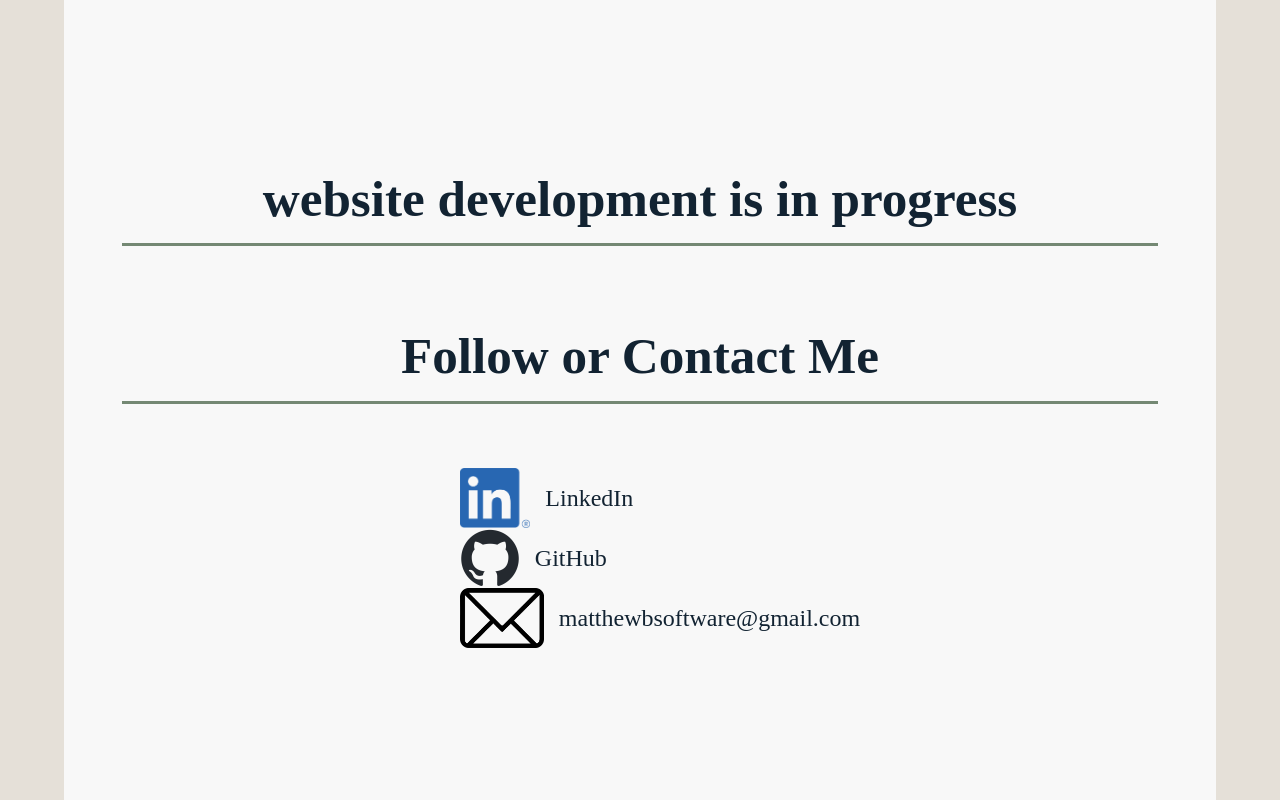
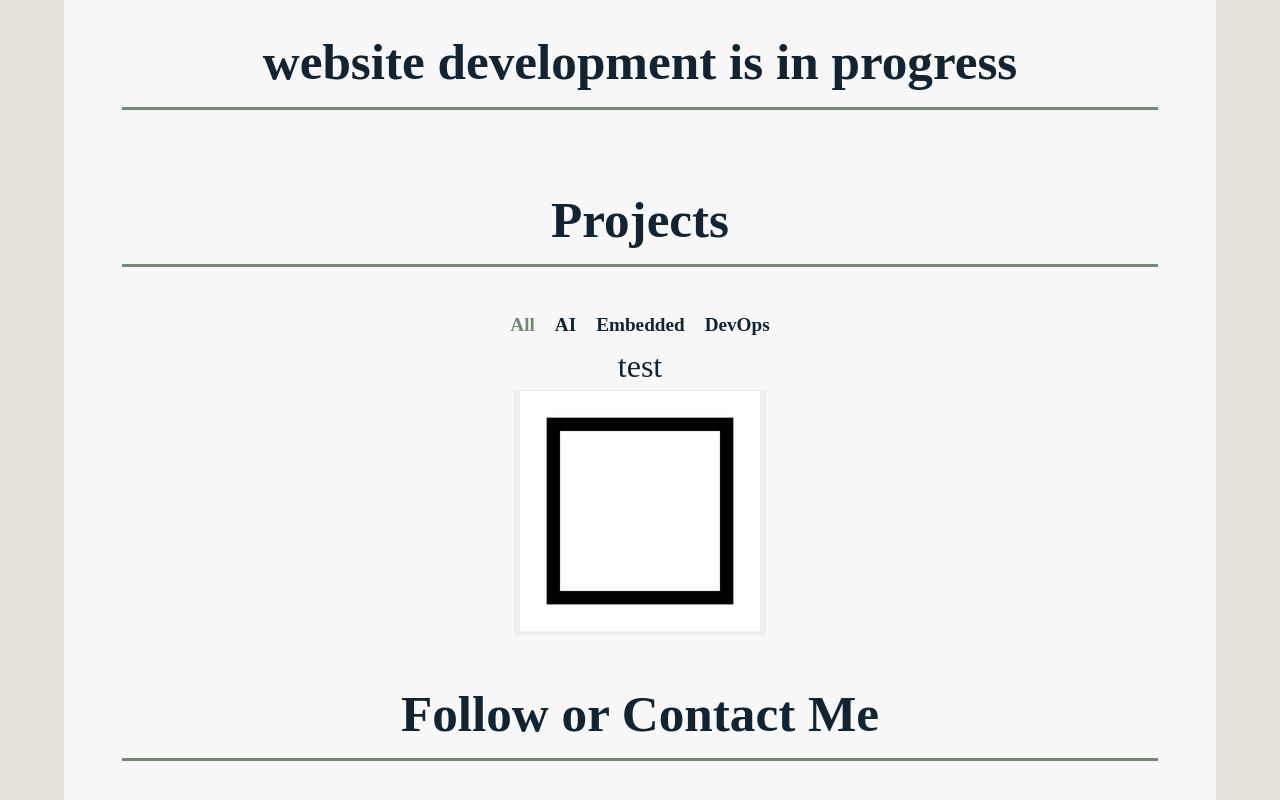
Before and after one commit to matthew-b-software/matthew-b-software.github.io, a React (Vite) app: page / in a window 1280 px wide. Shown: the top 800 px of the page. Built offline with nearby package versions, Linux system fonts and the light colour scheme.

Commit message:
Project section (#4)
Added the project section using an adaptive grid. Need to add more data later on.

```diff
--- a/src/App.tsx
+++ b/src/App.tsx
@@ -1,12 +1,14 @@
-/** import { useState } from 'react' */
 import './App.css'
 import ContactInfo from './components/ContactInfo'
+import ProjectGrid from './components/ProjectGrid'
+
 
 function App() {
 
   return (
     <div id='MainContainer'>
       <h1> website development is in progress </h1>
+      <ProjectGrid />
       <ContactInfo />
     </div>
   )
--- /dev/null
+++ b/src/components/ProjectGrid.css
@@ -0,0 +1,23 @@
+#SubjectSelect {
+    display: flex;
+    flex-direction: row;
+    font-size: 1.2rem;
+    line-height: 1;
+}
+
+#SubjectSelect label {
+    margin-left: 10px;
+    margin-right: 10px;
+    cursor: pointer;
+
+    font-weight: bold;
+    color: var(--custom-black);
+}
+
+#SubjectSelect input {
+    display: none;
+}
+
+#SubjectSelect input:checked + span{
+    color: var(--custom-green);
+}
--- /dev/null
+++ b/src/components/ProjectGrid.tsx
@@ -0,0 +1,53 @@
+import { useState } from 'react'
+import ProjectItem from './ProjectItem'
+import Projects from  '../data/ProjectGrid.ts'
+import "./ProjectGrid.css"
+
+/** This component shall contain experiences and shall work for work, proj, and school sections */
+function ProjectGrid() {
+
+    const [Subject, setSubject] = useState<string>("all")
+    const [SelectedProj, setSelectedProj] = useState(-1)
+
+    return (
+        <>
+            <h1>Projects</h1>
+
+            <div id="SubjectSelect">
+                <label>
+                    <input type="radio" name="subject"  checked={Subject === "all"} onChange={() => setSubject("all")} />
+                    <span>All</span>
+                </label>
+                <label>
+                    <input type="radio" name="subject" checked={Subject === "AI"} onChange={() => setSubject("AI")} />
+                    <span>AI</span>
+                </label>
+                <label>
+                    <input type="radio" name="subject" checked={Subject === "Embedded"} onChange={() => setSubject("Embedded")} />
+                    <span>Embedded</span>
+                </label>
+                <label>
+                    <input type="radio" name="subject" checked={Subject === "DevOps"} onChange={() => setSubject("DevOps")} />
+                    <span>DevOps</span>
+                </label>
+            </div>
+
+            <div id="ProjectGrid">
+                {Projects.map((item, index) => (
+                (Subject === "all" || item.subject === Subject) &&
+                <ProjectItem
+                            key={index}
+                            title={item.title}
+                            description={item.description}
+                            img_src={item.img_src}
+                            img_alt={item.img_alt}
+                            selected={SelectedProj === index}
+                            onClick={() => setSelectedProj(SelectedProj === index ? -1 : index)}
+                            />
+                ))}
+            </div>
+        </>
+    )
+}
+
+export default ProjectGrid
--- /dev/null
+++ b/src/components/ProjectItem.css
@@ -0,0 +1,19 @@
+.ProjectItem {
+    display: flex;
+    flex-direction: column;
+    align-items: center;
+
+    padding: 1rem;
+}
+
+.ProjectItem div {
+    font-size: 2rem;
+    line-height: 1;
+    margin-bottom: 0.5rem;
+    height: auto;
+}
+
+.ProjectItem button {
+    border: none;
+    cursor: pointer;
+}
--- /dev/null
+++ b/src/components/ProjectItem.tsx
@@ -0,0 +1,26 @@
+import "./ProjectItem.css"
+
+interface Props {
+        title: string,
+        description: string,
+        img_src: string,
+        img_alt: string,
+        selected: boolean,
+        onClick: () => void,
+}
+
+/** This component shall contain a work, proj, or school experience */
+function ExperienceItem({ title, description, img_src, img_alt, selected, onClick}: Props) {
+    return (
+        <div className="ProjectItem">
+
+            <div>{title}</div>
+            <button type="button" onClick= {() => onClick()}>
+                <img src={img_src} alt={img_alt} />
+            </button>
+            {selected && <div className="ProjectDescription">{description}</div>}
+        </div>
+    )
+}
+
+export default ExperienceItem
--- /dev/null
+++ b/src/data/ProjectGrid.ts
@@ -0,0 +1,11 @@
+const Projects = [
+    {
+        title: "test",
+        description: "test",
+        img_src: "/src/assets/Test_Img.jpg",
+        img_alt: "test",
+        subject: "AI"
+    }
+]
+
+export default Projects
```
Also changed, not shown: src/components/ExperienceGrid.tsx (deleted, +0 -10 lines), src/components/ExperienceItem.tsx (deleted, +0 -10 lines), src/assets/Test_Img.jpg (added).
